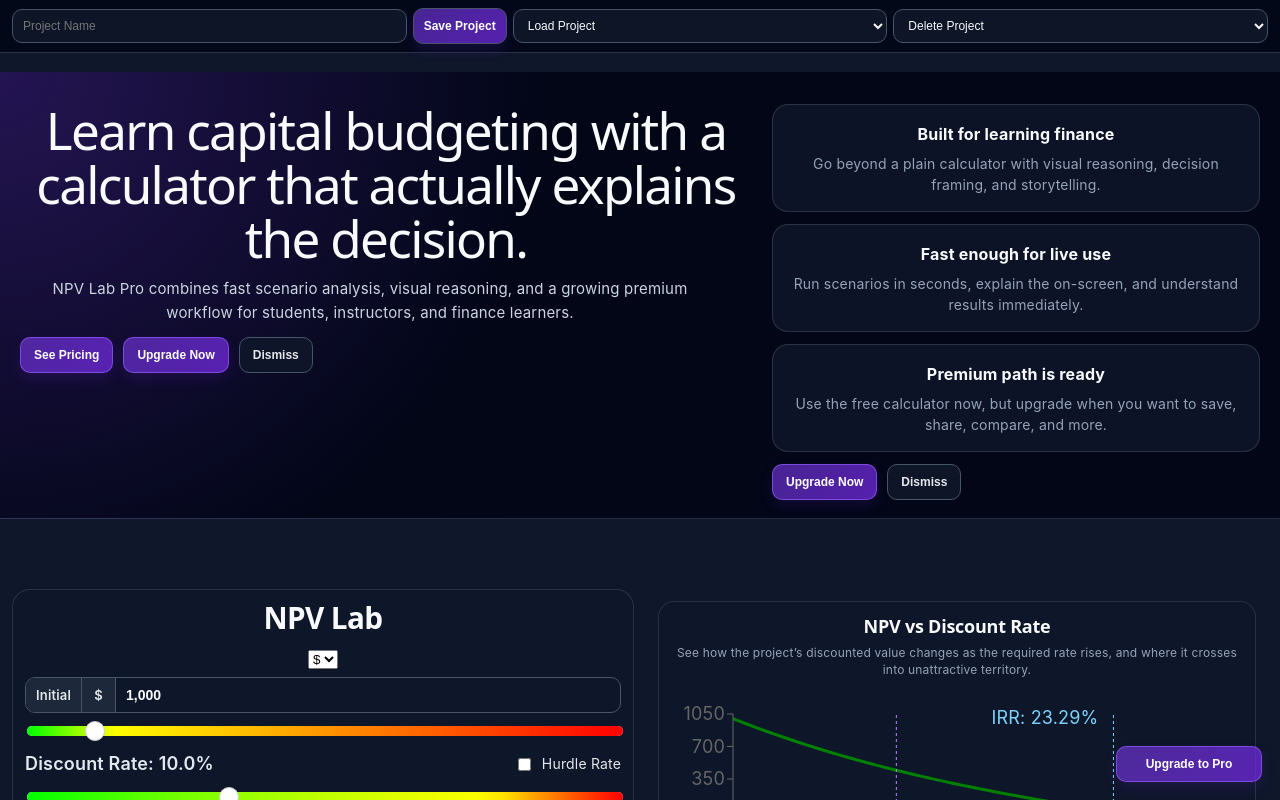
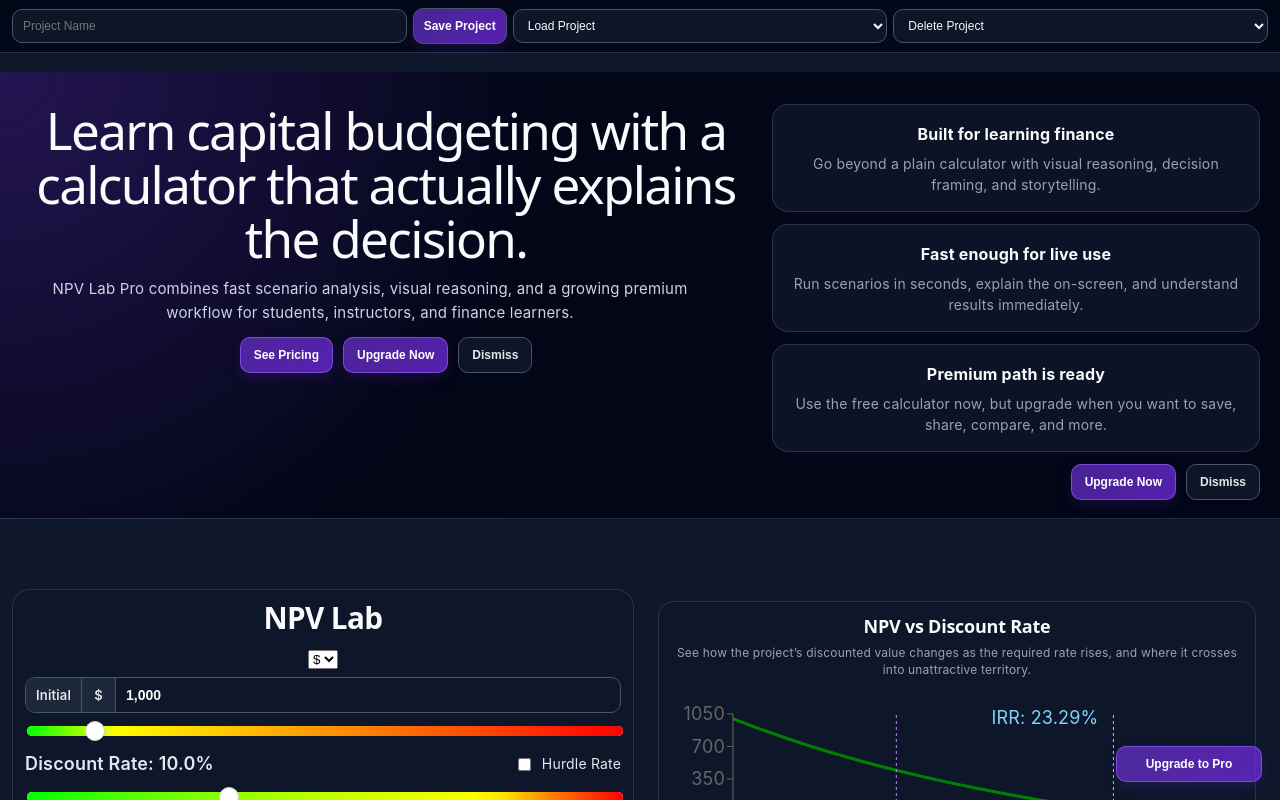
Before and after one commit to armstrma/npv-calculator, a React (Vite) app: page / in a window 1280 px wide. Shown: the top 800 px of the page. Built offline with nearby package versions, Linux system fonts and the light colour scheme.

Commit message:
Restore split desktop hero CTA layout

```diff
--- a/src/App.css
+++ b/src/App.css
@@ -54,7 +54,7 @@
   gap: 12px;
 }
 .product-page-actions-top {
-  justify-content: flex-start;
+  justify-content: center;
 }
 .desktop-hero-actions {
   display: flex;
@@ -67,13 +67,14 @@
 }
 .product-page-actions-bottom {
   margin-top: auto;
-  justify-content: flex-start;
+  justify-content: flex-end;
+  justify-self: end;
   width: fit-content;
 }
 .product-page-grid-wrap {
   display: grid;
   gap: 12px;
-  align-content: start;
+  align-content: stretch;
   justify-items: stretch;
 }
 .product-badge {
```
